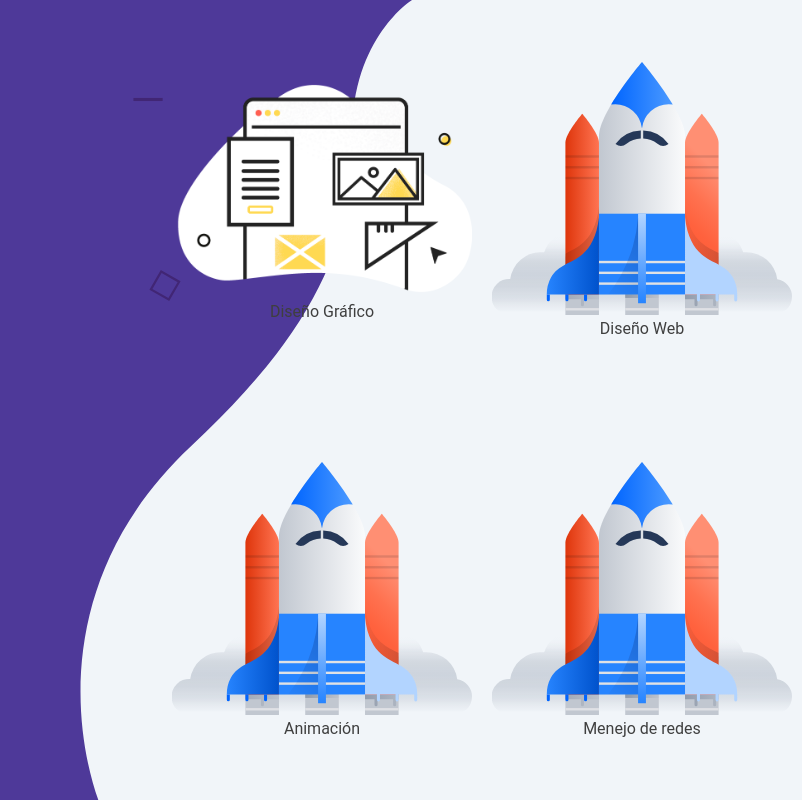
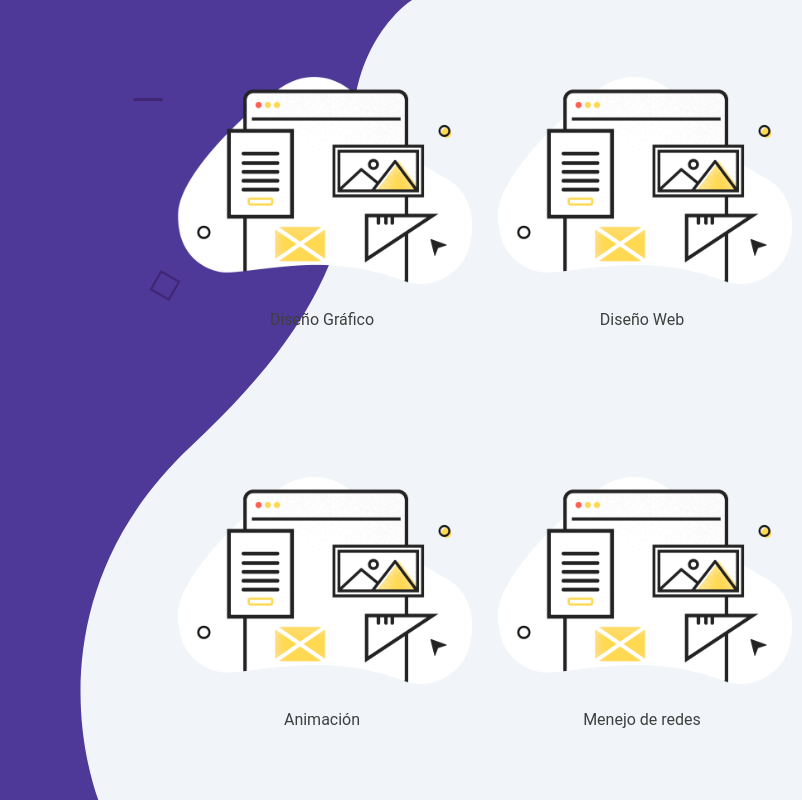
Before and after one commit to duvaestudio/duvaestudio.github.com, a plain HTML site: page index.html in a window 1280 px wide. Shown: the full height of the page, 478-1280 px from the left. Drawn offline with Linux system fonts and the light colour scheme; a web font is replaced by a local one.

Commit message:
Removidos los iconos externos y ajustado el css para los titulos de lso servicios

```diff
--- a/css/styles.css
+++ b/css/styles.css
@@ -89,7 +89,7 @@ h3 {
 
 .services__title {
   display: block;
-  border-top: 16px;
+  margin-top: 16px;
 }
 
 .button {
--- a/index.html
+++ b/index.html
@@ -26,15 +26,15 @@
         <span class="services__title">Diseño Gráfico</span>
       </div>
       <div class="services__item">
-        <img class="services__icon" src="imgs/service02.svg" alt="Diseño Web">
+        <img class="services__icon" src="imgs/web-site-icon.png" alt="Diseño Web">
         <span class="services__title">Diseño Web</span>
       </div>
       <div class="services__item">
-        <img class="services__icon" src="imgs/service02.svg" alt="Animación">
+        <img class="services__icon" src="imgs/web-site-icon.png" alt="Animación">
         <span class="services__title">Animación</span>
       </div>
       <div class="services__item">
-        <img class="services__icon" src="imgs/service02.svg" alt="Menejo de redes">
+        <img class="services__icon" src="imgs/web-site-icon.png" alt="Menejo de redes">
         <span class="services__title">Menejo de redes</span>
       </div>
     </section>
```
Also changed, not shown: imgs/service01.svg (deleted), imgs/service02.svg (deleted).
